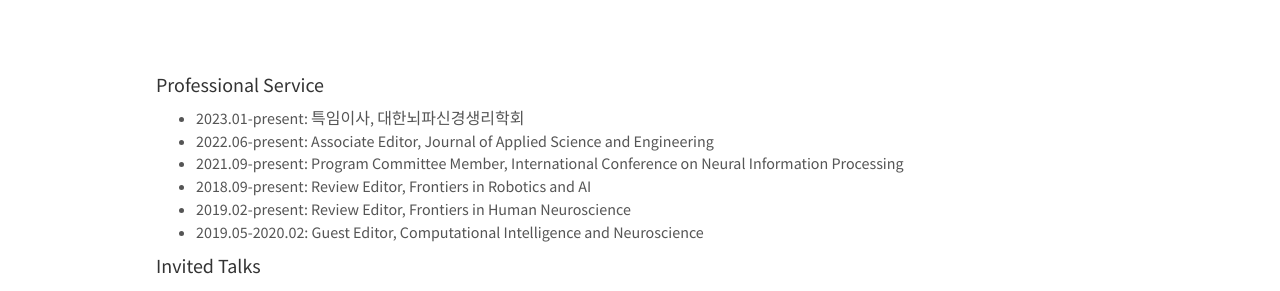
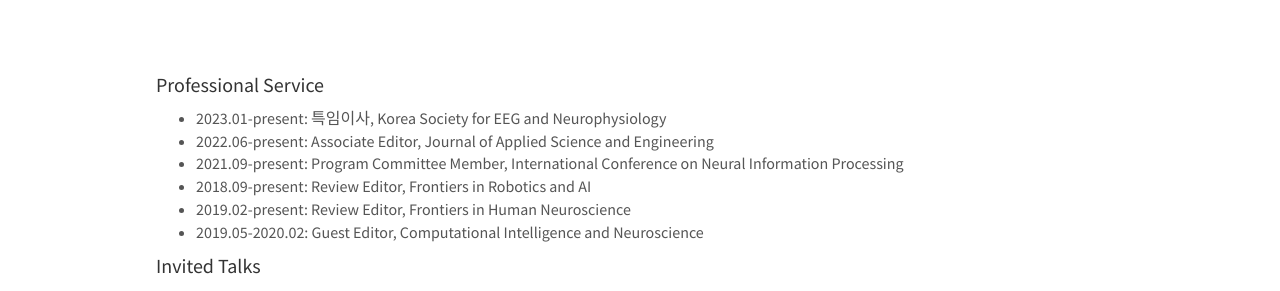
Before and after one commit to KNU-BrainAI/knu-brainai.github.io, a Jekyll site: the page built from _pages/professor.md, in a window 1280 px wide and 1197 px high. Shown: the part 350-641 px from the top of the window. Built offline with Jekyll 4.4.1, drawn with Linux system fonts in a browser that asks for light colours; nearby versions of some CDN libraries.

Commit message:
Update professor.md

```diff
--- a/_pages/professor.md
+++ b/_pages/professor.md
@@ -20,7 +20,7 @@ Phone: +82-53-950-5544<br/><br/>
 <br/><br/>
 
 #### Professional Service
-- 2023.01-present: 특임이사, 대한뇌파신경생리학회
+- 2023.01-present: 특임이사, Korea Society for EEG and Neurophysiology
 - 2022.06-present: Associate Editor, Journal of Applied Science and Engineering
 - 2021.09-present: Program Committee Member, International Conference on Neural Information Processing
 - 2018.09-present: Review Editor, Frontiers in Robotics and AI
```
